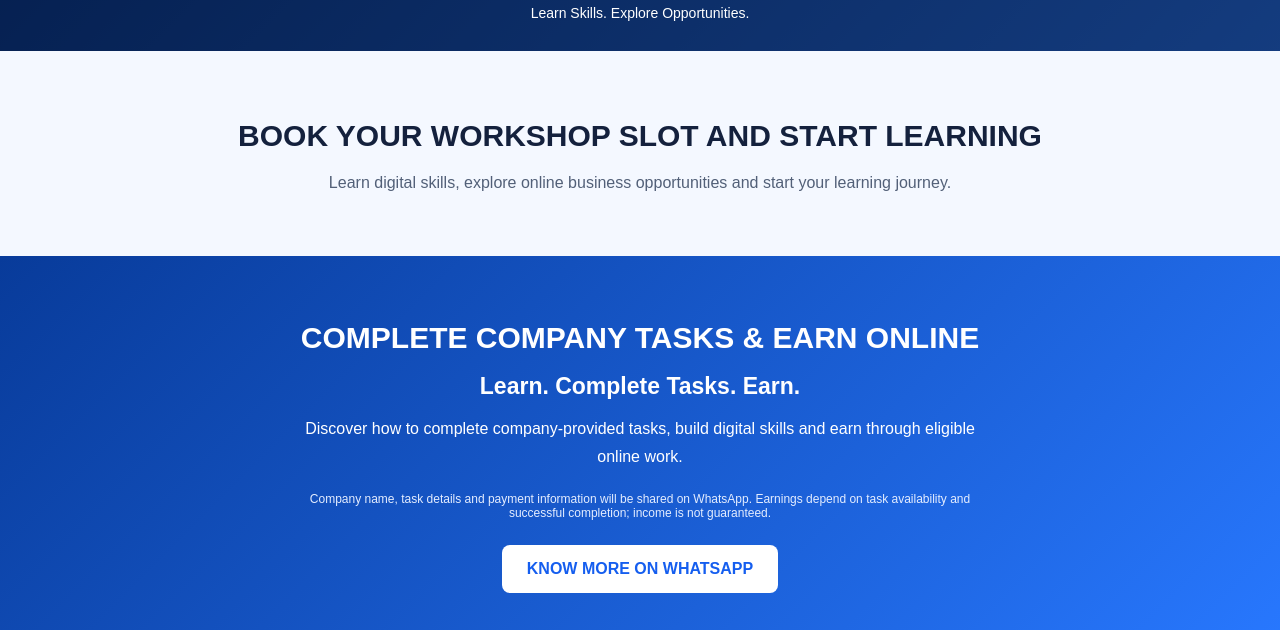
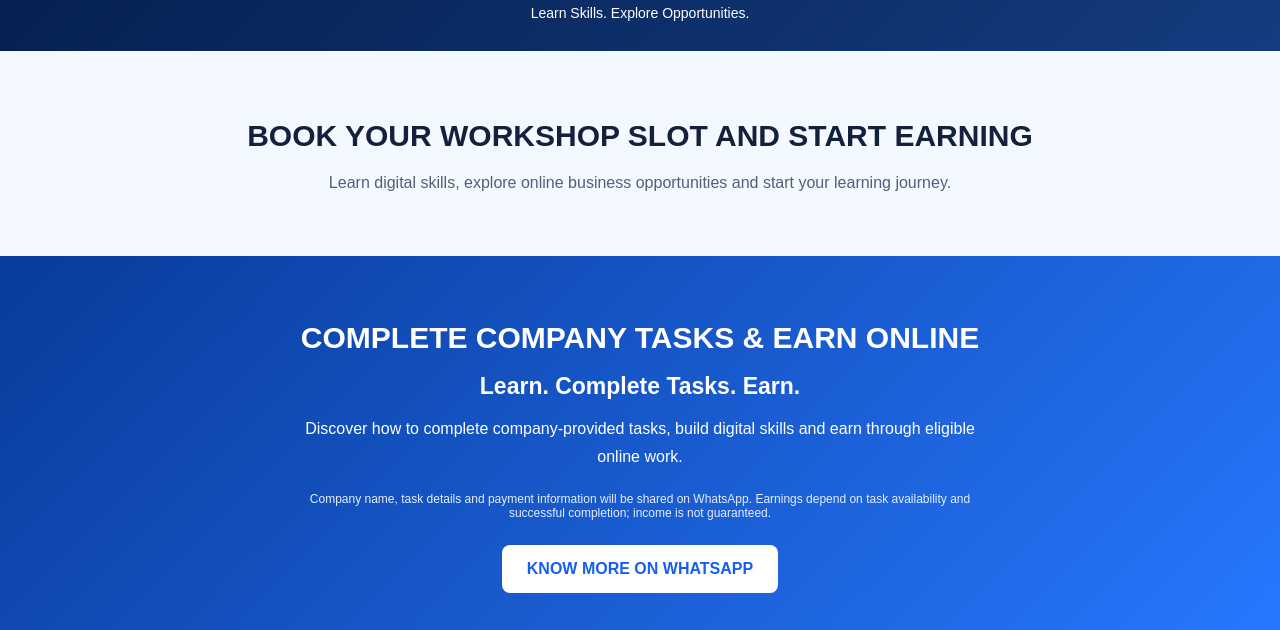
Before and after one commit to harshitjadhav/skillgrow, a plain HTML site: page index.html in a window 1280 px wide. Shown: the part 170-800 px from the top of the page. Drawn offline with Linux system fonts and the light colour scheme.

Commit message:
Update index.html

```diff
--- a/index.html
+++ b/index.html
@@ -98,7 +98,7 @@
   </header>
 
   <section class="hero">
-    <h2>BOOK YOUR WORKSHOP SLOT AND START LEARNING</h2>
+    <h2>BOOK YOUR WORKSHOP SLOT AND START EARNING</h2>
     <p>
       Learn digital skills, explore online business
       opportunities and start your learning journey.
```
